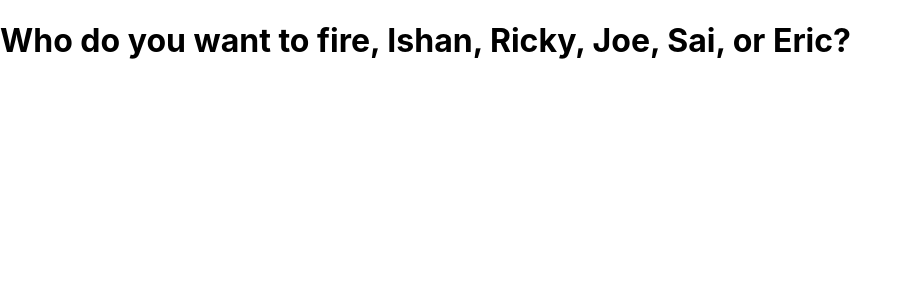
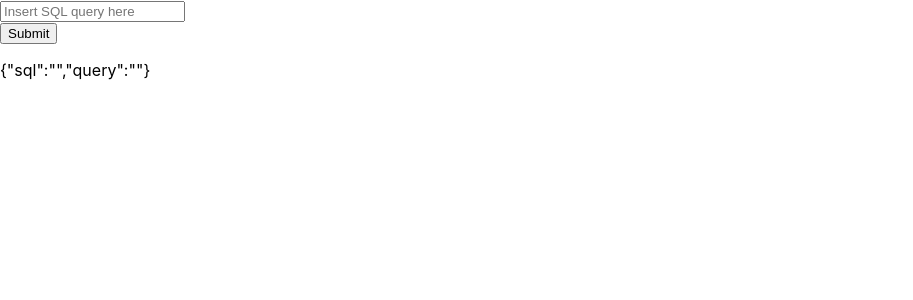
Before and after one commit to Tzuyuisbae/iCare, a React (Create React App) app in the folder icare/: page /query in a window 1280 px wide. Shown: the top 300 px of the page, without its empty margins (0-913 px from the left). Built offline with nearby package versions, Linux system fonts and the light colour scheme.

Commit message:
Cleaned unused variable and set up query page

```diff
--- a/icare/src/App.js
+++ b/icare/src/App.js
@@ -5,7 +5,7 @@ import './App.css';
 import LoginPage from './pages/LoginPage';
 import UploadPage from './pages/UploadPage';
 import ErrorPage from './pages/ErrorPage';
-import Navbar from './components/Navbar';
+import QueryPage from './pages/QueryPage';
 
 class App extends Component {
 
@@ -17,6 +17,7 @@ class App extends Component {
         <Switch>
           <Route path="/" component={LoginPage} exact />
           <Route path="/upload" component={UploadPage}/>
+          <Route path="/query" component={QueryPage} />
           <Route component={ErrorPage}/>
         </Switch>
       </BrowserRouter>
--- a/icare/src/components/Navbar.js
+++ b/icare/src/components/Navbar.js
@@ -1,16 +1,51 @@
-import React, { Component } from 'react';
+import React from 'react';
 import { NavLink } from "react-router-dom";
 
 import '../css/main.css';
 
 export default class Navbar extends React.Component {
+
+  authenticated() {
+
+    let home, upload, query, password, signout;
+    home = <li><NavLink to="/">Home</NavLink></li>;
+    upload = <li><NavLink to="/upload">Upload</NavLink></li>;
+    query = <li><NavLink to="/query">Query</NavLink></li>;
+    password = <li><NavLink to="/">Change password</NavLink></li>;
+    signout = <li><NavLink to="/">Sign Out</NavLink></li>;
+
+    if (this.props.location.state.permissions == 1) {
+      return (
+        <div className="navBar">
+          {home}
+          {upload}
+          {query}
+          {password}
+          {signout}
+        </div>
+      );
+    } else {
+      return (
+        <div className="navBar">
+          {home}
+          {upload}
+          {password}
+          {signout}
+        </div>
+      );
+    }
+  }
+
+
   render() {
+
+
+
 
     return (
       <div className="navbar">
           <ul>
-              <li><NavLink to="/">Home</NavLink></li>
-              <li><NavLink to="/upload">Upload</NavLink></li>
+              { this.authenticated() }
           </ul>
       </div>
     );
--- a/icare/src/components/fileUpload.js
+++ b/icare/src/components/fileUpload.js
@@ -1,4 +1,4 @@
-import React, { Component } from "react";
+import React from "react";
 import Dropzone from "react-dropzone";
 import axios from 'axios';
 
--- a/icare/src/index.js
+++ b/icare/src/index.js
@@ -3,8 +3,6 @@ import ReactDOM from 'react-dom';
 import './index.css';
 import App from './App';
 import * as serviceWorker from './serviceWorker';
-import LoginPage from './pages/LoginPage';
-
 ReactDOM.render(<App />, document.getElementById('root'));
 
 // If you want your app to work offline and load faster, you can change
--- a/icare/src/pages/ErrorPage.js
+++ b/icare/src/pages/ErrorPage.js
@@ -1,11 +1,11 @@
-import React, { Component } from "react";
+import React from "react";
 
 export default class ErrorPage extends React.Component {
 
     render() {
         return (
             <div className="Error">
-                <h1>Who do you want to fire, Ishan, Ricky, Joe, Sai, or Eric?</h1>
+                <h1>Who do you want to fire, Ishan, Ricky, Joe, or Sai? Well Eric has been fired, thanks</h1>
             </div>
         )
     }
--- a/icare/src/pages/LoginPage.js
+++ b/icare/src/pages/LoginPage.js
@@ -1,17 +1,13 @@
-import React, { Component } from 'react';
+import React from 'react';
 import '../css/main.css';
-import Navbar from '../components/Navbar';
-import {Link} from "react-router-dom";
-import { browserHistory } from 'react-router';
 import axios from 'axios';
 
 export default class LoginPage extends React.Component {
 
     state =
     {
-        username: '',
+        email: '',
         password: '',
-        cango: false,
         data : {},
     }
 
@@ -24,18 +20,24 @@ export default class LoginPage extends React.Component {
     onSubmit = e => {
         e.preventDefault();
         this.setState({
-            username: '',
+            email: '',
             password: ''
         });
 
         axios.post('http://localhost:8000/authenticate',
-        {'email':this.state.username, 'password':this.state.password},
+        {'email':this.state.email, 'password':this.state.password},
         {headers :{'Content-Type': 'application/json'}})
         .then(res => {
             this.setState({ data: res.data });
             console.log(this.state.data);
             if(this.state.data.authenticated){
-                this.props.history.push("/upload")
+                this.props.history.push({
+                    pathname : "/upload",
+                    state : {
+                        permissions: res.data.permissions,
+                        email: this.state.email,
+                    }
+                });
             }
             else{
                 console.log('failed');
@@ -46,14 +48,13 @@ export default class LoginPage extends React.Component {
 
 
     render() {
-        const place = !this.state.cango ? '/upload' : '/';
         return (
             <div className="form">
                 <form>
                     <input
-                        id='username'
-                        placeholder='Username'
-                        value={this.state.username}
+                        id='email'
+                        placeholder='Email'
+                        value={this.state.email}
                         onChange={e => this.updateLoginPage(e)}
                     />
                     <br />
@@ -67,11 +68,15 @@ export default class LoginPage extends React.Component {
                     <br />
                     <button onClick={e => this.onSubmit(e)}>Submit</button>
                 </form>
+
+                {/*
                 <div className={'nav-items'}>
                     <Link to={place}>
                         <button>Go to upload</button>
                     </Link>
                 </div>
+                */}
+
                 <p>{JSON.stringify(this.state)}</p>
             </div>
         )
--- /dev/null
+++ b/icare/src/pages/QueryPage.js
@@ -0,0 +1,46 @@
+import React from 'react';
+import '../css/main.css';
+
+
+
+export default class QueryPage extends React.Component {
+
+    state = {
+        sql : '',
+        query: '',
+    }
+
+    updateQueryPage = (e) => {
+        this.setState({
+            [e.target.id] : e.target.value
+        });
+    };
+
+    onSubmit = e => {
+        e.preventDefault();
+        this.setState({
+            query : '',
+            sql : this.state.query,
+        });
+    }
+
+    render() {
+        return (
+            <div className="query">
+                <form>
+                    <input
+                        id='query'
+                        placeholder='Insert SQL query here'
+                        value={this.state.query}
+                        onChange={e => this.updateQueryPage(e)}
+                    />
+                    <br />
+                    <button onClick={e => this.onSubmit(e)}>Submit</button>
+                </form>
+
+                <p>{JSON.stringify(this.state)}</p>
+            </div>
+        )
+    }
+
+}
--- a/icare/src/pages/UploadPage.js
+++ b/icare/src/pages/UploadPage.js
@@ -1,8 +1,8 @@
-import React, { Component } from 'react';
+import React from 'react';
 import '../css/main.css';
 import FileUpload from '../components/fileUpload.js';
 import Query from '../components/query.js';
-import {Link} from "react-router-dom";
+import Navbar from '../components/Navbar';
 
 
 export default class UploadPage extends React.Component {
@@ -10,10 +10,8 @@ export default class UploadPage extends React.Component {
     render() {
         return (
             <div className="upload">
+                <Navbar location={this.props.location}/>
                 <h1>upload page is here haha yeet</h1>
-                <Link to={'/'}>
-                    <button>Go to Login</button>
-                </Link>
                 <div>
                     <FileUpload />
                     <Query />
```
